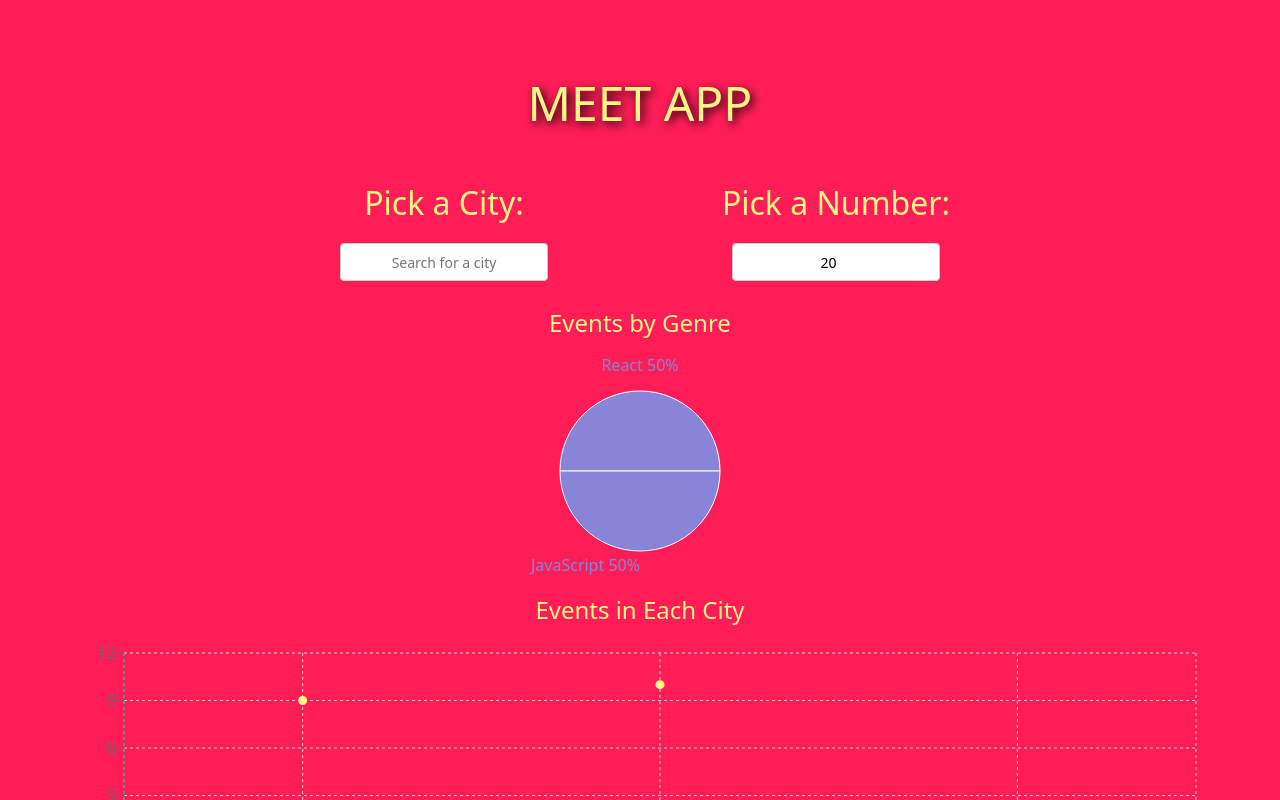
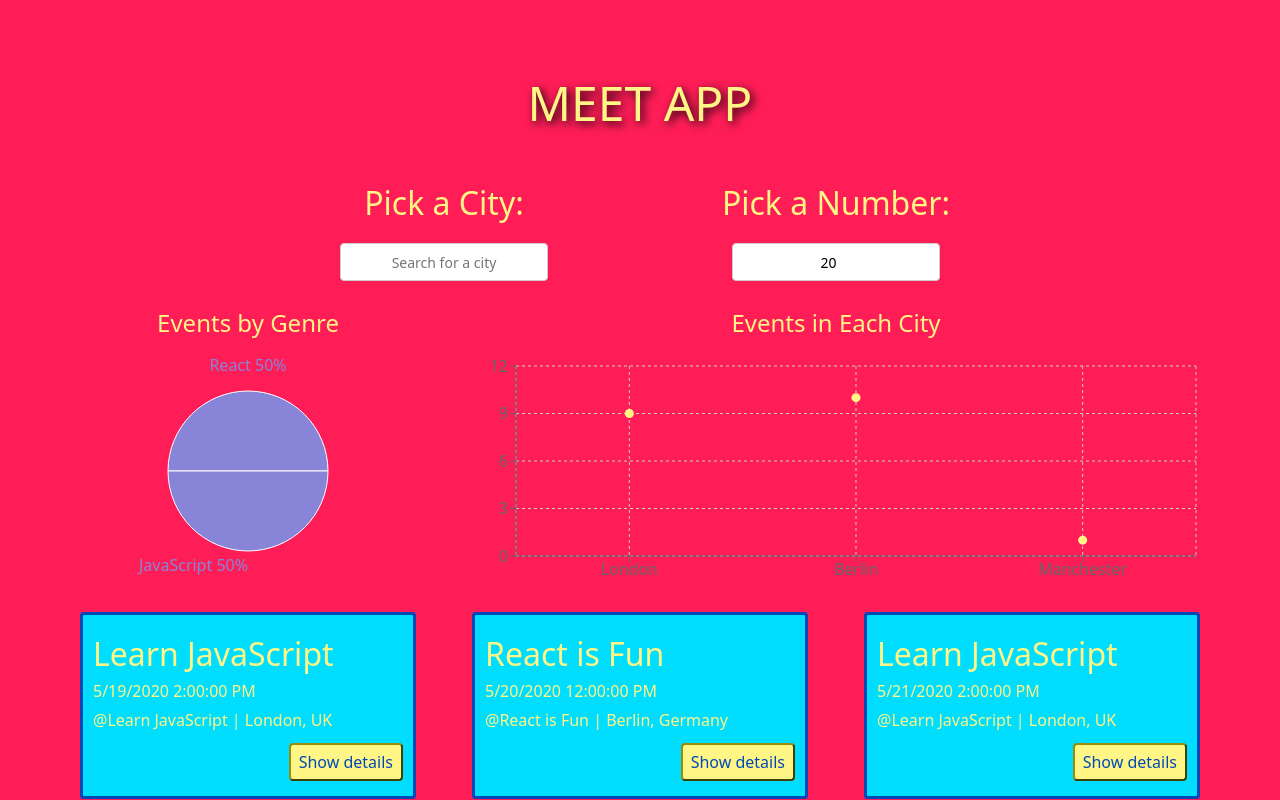
Before and after one commit to brett-ranieri/meet, a React (Create React App) app: page / in a window 1280 px wide. Shown: the top 800 px of the page. Built offline with nearby package versions, Linux system fonts and the light colour scheme; what atatus-spa would draw is missing.

Commit message:
some styling/formatting

```diff
--- a/src/App.js
+++ b/src/App.js
@@ -131,9 +131,22 @@ class App extends Component {
 					</Col>
 				</Row>
 				<div className='app_event_list'>
-					<div className='data-vis-wrapper'>
+					<Row className='justify-content-center'>
+						{/* <div className='data-vis-wrapper'> */}
+						<Col
+							xs='auto'
+							sm={3}
+							md={4}
+						>
 							<EventGenre events={this.state.events} />
-						<h4>Events in Each City</h4>
+						</Col>
+						<Col
+							xs='auto'
+							sm={9}
+							md={8}
+						>
+							<div className='events-by-city'>
+								<h4 className='events-by-city-label'>Events in Each City</h4>
 								<ResponsiveContainer height={250}>
 									<ScatterChart
 										margin={{
@@ -173,6 +186,9 @@ class App extends Component {
 									</ScatterChart>
 								</ResponsiveContainer>
 							</div>
+						</Col>
+						{/* </div> */}
+					</Row>
 
 					<EventList events={this.state.events} />
 				</div>
--- a/src/App.scss
+++ b/src/App.scss
@@ -111,6 +111,16 @@ input[type="number"] {
 	background-color: #bcdcdb;
 }
 
+.events-by-city,
+.events-by-genre {
+	display: flex;
+	flex-direction: column;
+}
+
+h4 {
+	display: inline-block;
+	text-align: center;
+}
 .custom-tooltip {
 	display: inline-block;
 	margin-left: 0.5em;
@@ -184,7 +194,8 @@ input[type="number"] {
 .data-vis-wrapper {
 	display: flex;
 	align-items: center;
-	flex-direction: column;
+	justify-content: center;
+	flex-direction: row;
 }
 .data-vis-wrapper .recharts-responsive-container {
 	min-width: 100%;
--- a/src/EventGenre.js
+++ b/src/EventGenre.js
@@ -25,7 +25,7 @@ const EventGenre = ({ events }) => {
 	// };
 
 	return (
-		<div>
+		<div className='events-by-genre'>
 			<h4>Events by Genre</h4>
 			<ResponsiveContainer height={250}>
 				<PieChart>
```
Lines whose indentation alone changed are shown as unchanged.
